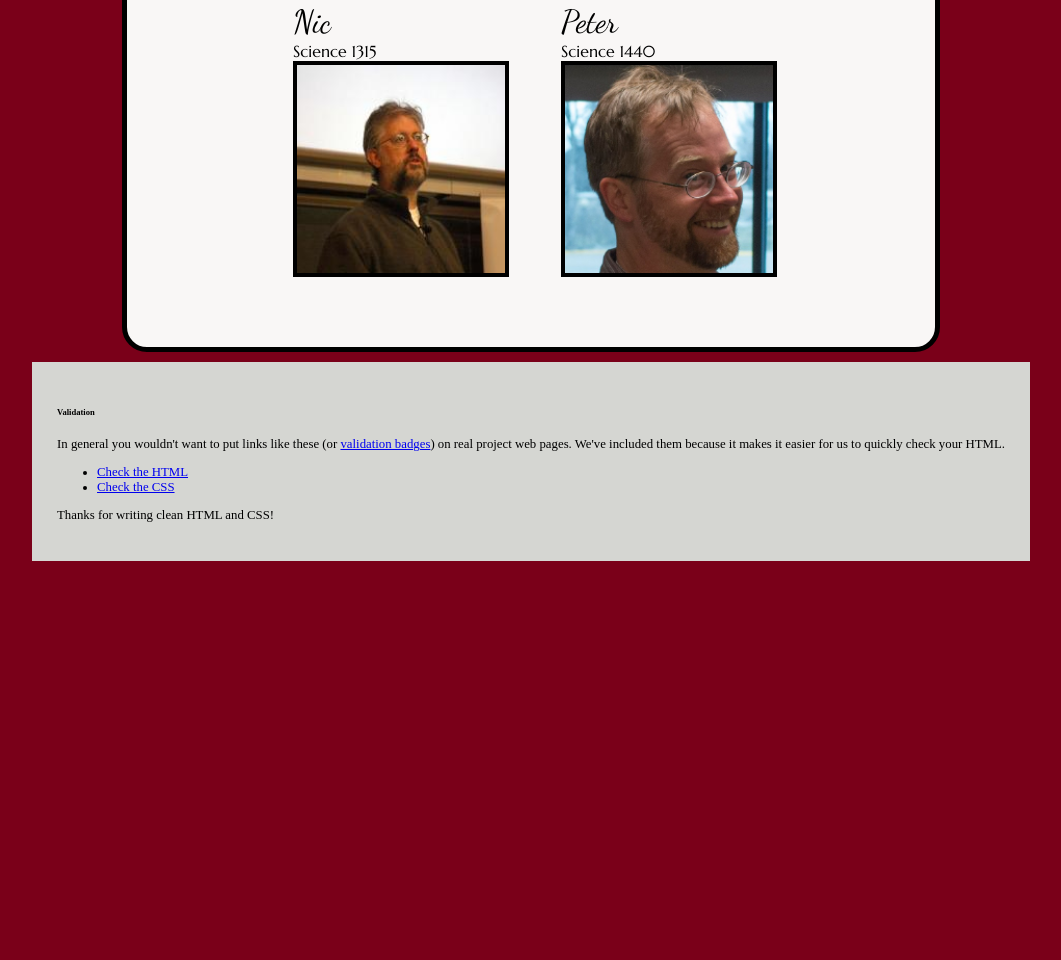
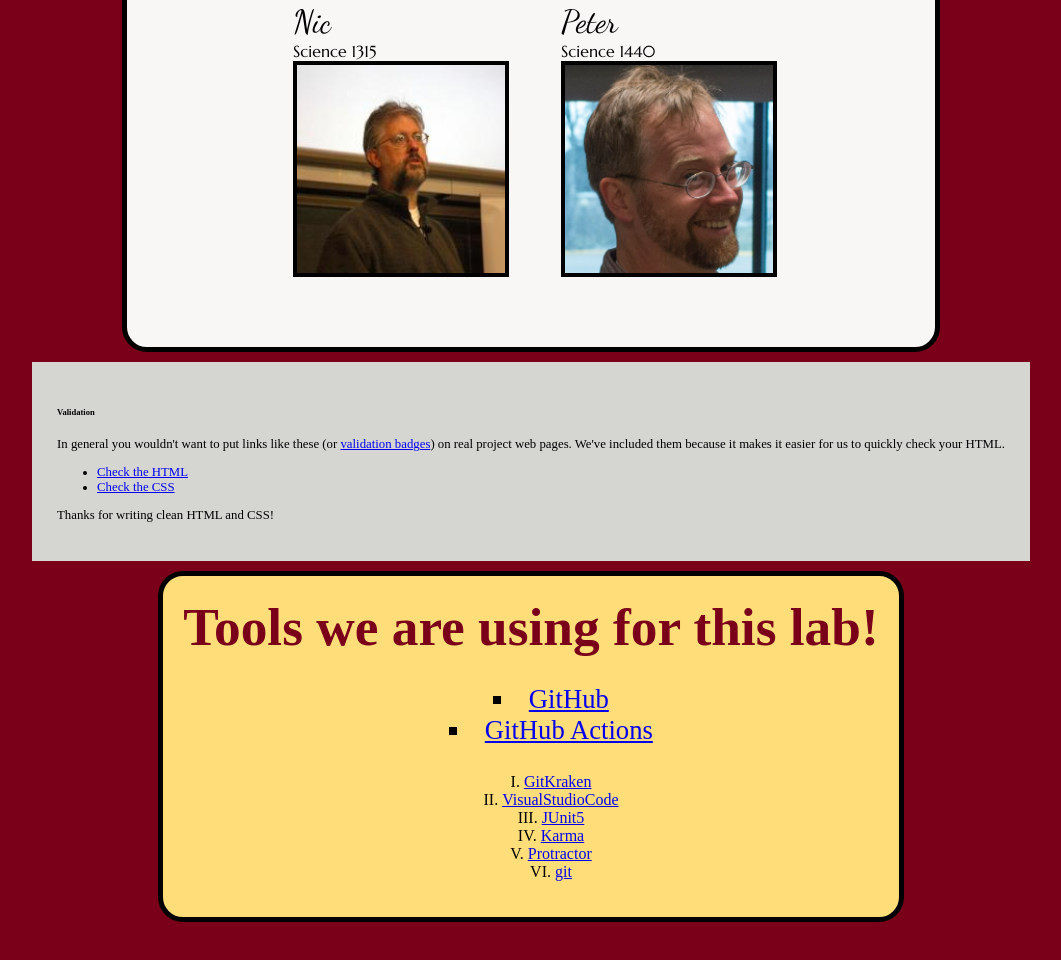
Before and after one commit to UMM-CSci-3601-S20/lab-1-html-and-css-joshandjack, a plain HTML site: page index.html in a window 1280 px wide. Shown: the part 1239-2199 px from the top of the page, without its empty margins (109-1170 px from the left). Before the commit the page ends 1838 px from the top, so only its background shows below. Drawn offline with nearby package versions, Linux system fonts and the light colour scheme; a web font is replaced by a local one.

Commit message:
Merging Branches
This includes our tool list in css, as well as our tool list in html

```diff
--- a/css/style1.css
+++ b/css/style1.css
@@ -143,3 +143,37 @@ img.pic {
   background-color: #d5d6d2;
   padding: 25px;
 }
+
+.tool-list {
+  border-radius: 25px;
+  padding: 20px;
+  border: 5px solid;
+  margin: 10px;
+  max-width: 48em;
+}
+
+#rqstyle{
+  background-color: #FFDE7A
+}
+
+#cc{
+  font-size: 20pt;
+  text-align: center;
+  list-style-position: inside;
+  list-style-type: square;
+}
+
+#lc{
+  text-align: center;
+  list-style-position: inside;
+  list-style-type: upper-roman;
+
+}
+
+
+
+#header-information{
+  font-size: 40pt;
+  color: #7A0019;
+  font-weight: bold;
+}
--- a/index.html
+++ b/index.html
@@ -144,6 +144,22 @@
        <li><a href="#" onclick="changeCSS('style2.css', 0);">Style 2</a></li>
      </ul>
    </div>
+
+   <div class="tool-list" id="rqstyle">
+    <h7 id="header-information">Tools we are using for this lab!</h7>
+    <ul class="cloud" id="cc">
+    <li class="version-control" id="GitHub"><a href="https://github.com/">GitHub</a></li>
+    <li class="testing" id="GHActions"><a href="https://github.com/features/actions">GitHub Actions</a></li>
+    </ul>
+    <ul class="local" id="lc">
+    <li class="version-control" id="GitKraken"><a href="https://www.gitkraken.com/git-client">GitKraken</a></li>
+    <li class="ide" id="VSCode"><a href="https://code.visualstudio.com/">VisualStudioCode</a></li>
+    <li class="testing" id="Junit"><a href="https://junit.org/junit5/">JUnit5</a></li>
+    <li class="testing" id="Karma"><a href="https://karma-runner.github.io/latest/index.html">Karma</a></li>
+    <li class="testing" id="Protractor"><a href="https://www.protractortest.org/#/">Protractor</a></li>
+    <li class="version-control" id="git"><a href="https://git-scm.com/">git</a></li>
+  </ul>
+  </div>
  </div>
  </body>
 </html>
```
